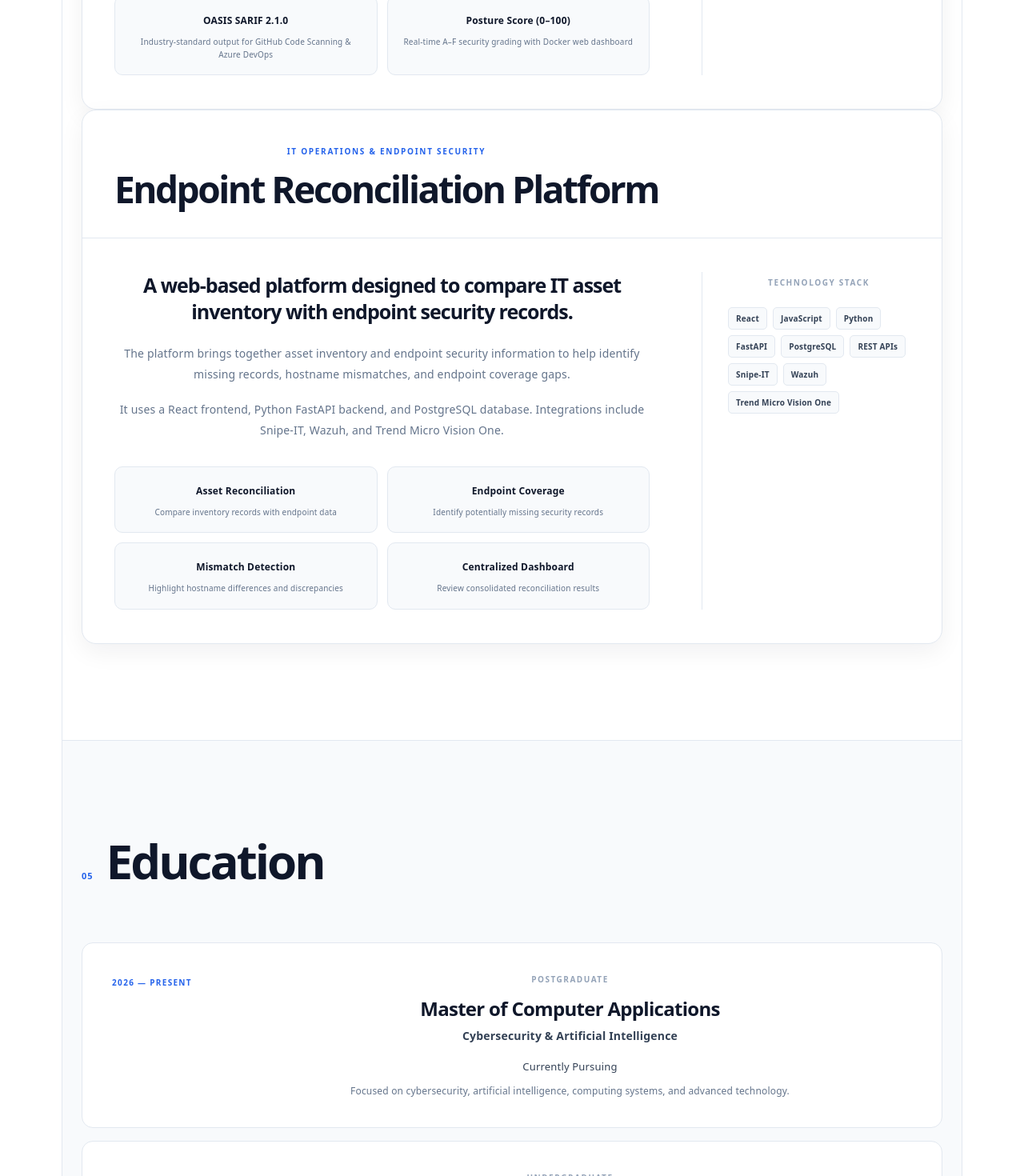
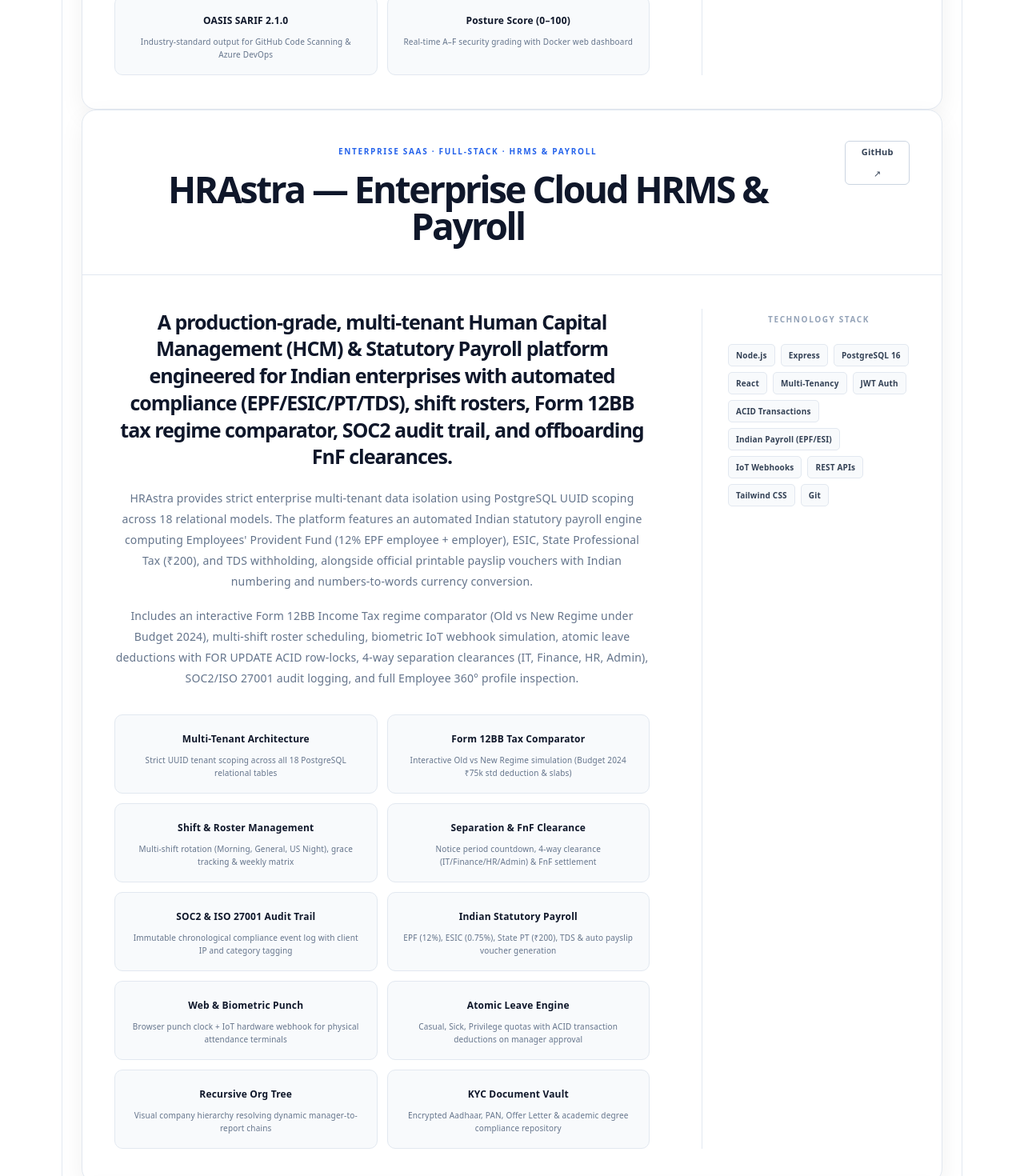
Before and after one commit to shinevthomas/shine-portfolio, a React (Vite) app: page / in a window 1280 px wide. Shown: the part 6400-7870 px from the top of the page at 80% size. Built offline with nearby package versions, Linux system fonts and the light colour scheme.

Commit message:
feat(projects): add HRAstra v2.0 enterprise HCM & statutory payroll platform

```diff
--- a/src/App.jsx
+++ b/src/App.jsx
@@ -1117,6 +1117,150 @@ function App() {
             </article>
 
 
+            {/* HRAstra — Enterprise Cloud HRMS & Payroll */}
+            <article className="project-card">
+
+              <div className="project-header">
+
+                <div>
+                  <p className="project-label">
+                    ENTERPRISE SAAS · FULL-STACK · HRMS & PAYROLL
+                  </p>
+
+                  <h3>
+                    HRAstra — Enterprise Cloud HRMS & Payroll
+                  </h3>
+                </div>
+
+                <div className="project-links">
+
+                  <a
+                    href="https://github.com/shinevthomas/hrastra"
+                    target="_blank"
+                    rel="noreferrer"
+                  >
+                    GitHub ↗
+                  </a>
+
+                </div>
+
+              </div>
+
+
+              <div className="project-main">
+
+                <div className="project-description">
+
+                  <h4>
+                    A production-grade, multi-tenant Human Capital Management (HCM) & Statutory
+                    Payroll platform engineered for Indian enterprises with automated compliance
+                    (EPF/ESIC/PT/TDS), shift rosters, Form 12BB tax regime comparator, SOC2 audit trail,
+                    and offboarding FnF clearances.
+                  </h4>
+
+                  <p>
+                    HRAstra provides strict enterprise multi-tenant data isolation using PostgreSQL UUID
+                    scoping across 18 relational models. The platform features an automated Indian statutory
+                    payroll engine computing Employees' Provident Fund (12% EPF employee + employer), ESIC,
+                    State Professional Tax (₹200), and TDS withholding, alongside official printable
+                    payslip vouchers with Indian numbering and numbers-to-words currency conversion.
+                  </p>
+
+                  <p>
+                    Includes an interactive Form 12BB Income Tax regime comparator (Old vs New Regime under Budget 2024),
+                    multi-shift roster scheduling, biometric IoT webhook simulation, atomic leave deductions
+                    with FOR UPDATE ACID row-locks, 4-way separation clearances (IT, Finance, HR, Admin),
+                    SOC2/ISO 27001 audit logging, and full Employee 360° profile inspection.
+                  </p>
+
+
+                  <div className="project-features">
+
+                    <div>
+                      <strong>Multi-Tenant Architecture</strong>
+                      <span>Strict UUID tenant scoping across all 18 PostgreSQL relational tables</span>
+                    </div>
+
+                    <div>
+                      <strong>Form 12BB Tax Comparator</strong>
+                      <span>Interactive Old vs New Regime simulation (Budget 2024 ₹75k std deduction & slabs)</span>
+                    </div>
+
+                    <div>
+                      <strong>Shift & Roster Management</strong>
+                      <span>Multi-shift rotation (Morning, General, US Night), grace tracking & weekly matrix</span>
+                    </div>
+
+                    <div>
+                      <strong>Separation & FnF Clearance</strong>
+                      <span>Notice period countdown, 4-way clearance (IT/Finance/HR/Admin) & FnF settlement</span>
+                    </div>
+
+                    <div>
+                      <strong>SOC2 & ISO 27001 Audit Trail</strong>
+                      <span>Immutable chronological compliance event log with client IP and category tagging</span>
+                    </div>
+
+                    <div>
+                      <strong>Indian Statutory Payroll</strong>
+                      <span>EPF (12%), ESIC (0.75%), State PT (₹200), TDS & auto payslip voucher generation</span>
+                    </div>
+
+                    <div>
+                      <strong>Web & Biometric Punch</strong>
+                      <span>Browser punch clock + IoT hardware webhook for physical attendance terminals</span>
+                    </div>
+
+                    <div>
+                      <strong>Atomic Leave Engine</strong>
+                      <span>Casual, Sick, Privilege quotas with ACID transaction deductions on manager approval</span>
+                    </div>
+
+                    <div>
+                      <strong>Recursive Org Tree</strong>
+                      <span>Visual company hierarchy resolving dynamic manager-to-report chains</span>
+                    </div>
+
+                    <div>
+                      <strong>KYC Document Vault</strong>
+                      <span>Encrypted Aadhaar, PAN, Offer Letter & academic degree compliance repository</span>
+                    </div>
+
+                  </div>
+
+                </div>
+
+
+                <aside className="project-stack">
+
+                  <p>
+                    TECHNOLOGY STACK
+                  </p>
+
+                  <div className="project-tags">
+
+                    <span>Node.js</span>
+                    <span>Express</span>
+                    <span>PostgreSQL 16</span>
+                    <span>React</span>
+                    <span>Multi-Tenancy</span>
+                    <span>JWT Auth</span>
+                    <span>ACID Transactions</span>
+                    <span>Indian Payroll (EPF/ESI)</span>
+                    <span>IoT Webhooks</span>
+                    <span>REST APIs</span>
+                    <span>Tailwind CSS</span>
+                    <span>Git</span>
+
+                  </div>
+
+                </aside>
+
+              </div>
+
+            </article>
+
+
             {/* Endpoint Reconciliation Platform */}
             <article className="project-card">
 
```
